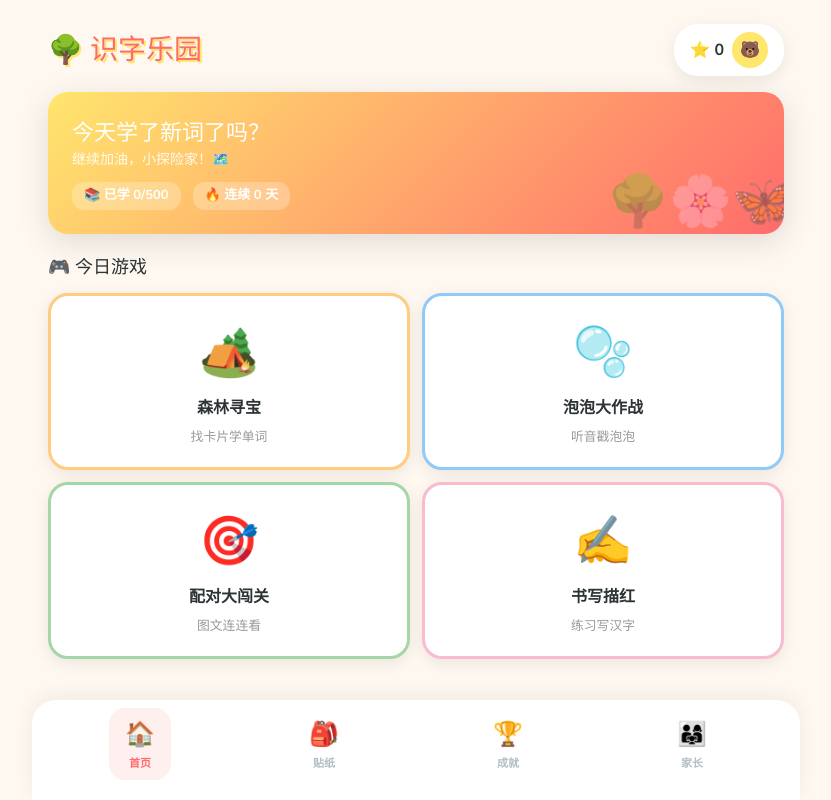
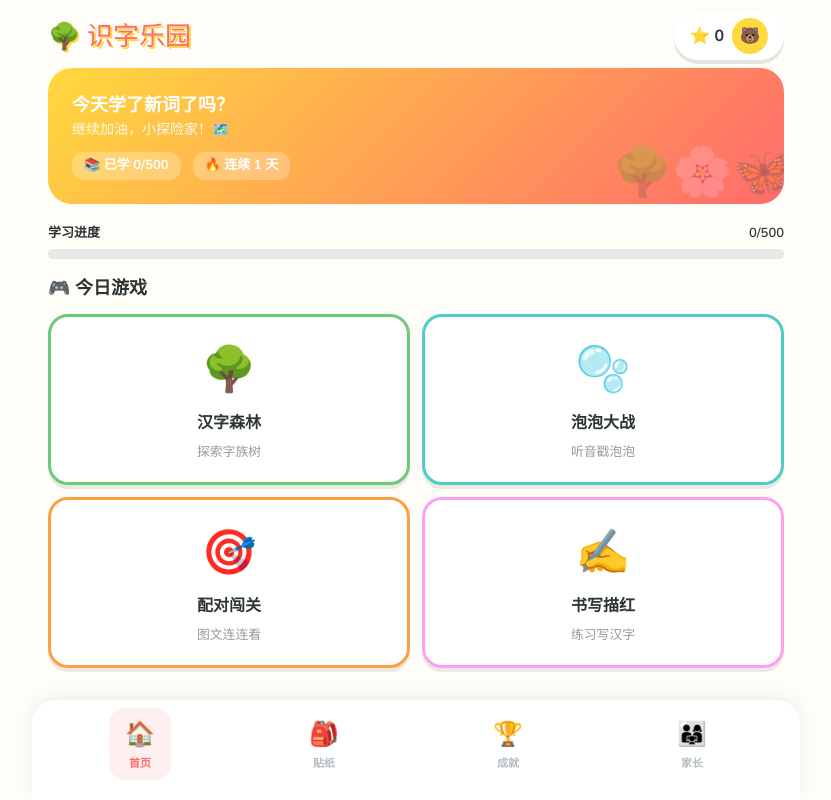
Before and after one commit to zengyforex123456/literacy-kids-app, a React (Vite) app: page / in a window 1280 px wide. Shown: the whole page, without its empty margins (224-1055 px from the left). Built offline with nearby package versions, Linux system fonts and the light colour scheme; a web font is replaced by a local one.

Commit message:
style: BetterBaby设计Token — 主页Tailwind+卡通色彩改造

```diff
--- a/src/index.css
+++ b/src/index.css
@@ -1,18 +1,26 @@
 @import "tailwindcss";
 
 :root {
-  --primary: #FF6B6B;
-  --secondary: #4ECDC4;
-  --accent: #FFE66D;
-  --bg: #FFF8F0;
-  --surface: #FFFFFF;
-  --text: #2D3436;
-  --success: #51CF66;
-  --danger: #FF6B6B;
-  --radius: 20px;
-  --radius-sm: 16px;
-  --shadow: 0 4px 16px rgba(0,0,0,0.08);
-  --shadow-lg: 0 8px 32px rgba(0,0,0,0.12);
+  --bbaby-red: #FF6B6B;
+  --bbaby-red-dark: #E04F4F;
+  --bbaby-blue: #4ECDC4;
+  --bbaby-blue-dark: #3DBBB3;
+  --bbaby-yellow: #FFD93D;
+  --bbaby-yellow-dark: #E6C22C;
+  --bbaby-purple: #A66CFF;
+  --bbaby-purple-dark: #8A4FDE;
+  --bbaby-green: #6BCB77;
+  --bbaby-green-dark: #55B561;
+  --bbaby-orange: #FF9F43;
+  --bbaby-pink: #FF9FF3;
+  --bbaby-cream: #FFFDF7;
+  --bbaby-text: #2D3436;
+  --shadow-sm: 0 4px 0px rgba(0,0,0,0.1);
+  --shadow-md: 0 6px 0px rgba(0,0,0,0.1);
+  --shadow-lg: 0 8px 0px rgba(0,0,0,0.12);
+  --radius-lg: 24px;
+  --radius-md: 16px;
+  --radius-sm: 12px;
   --font-heading: 'ZCOOL KuaiLe', cursive;
   --font-body: 'Nunito', sans-serif;
 }
@@ -21,8 +29,8 @@
 
 body {
   font-family: var(--font-body);
-  background: var(--bg);
-  color: var(--text);
+  background: var(--bbaby-cream);
+  color: var(--bbaby-text);
   -webkit-tap-highlight-color: transparent;
   user-select: none;
   overflow-x: hidden;
@@ -58,8 +66,3 @@ body {
   0% { transform: scale(1); opacity: 1; }
   100% { transform: scale(2); opacity: 0; }
 }
-
-@keyframes rewardBurst {
-  0% { transform: translate(-50%, -50%) scale(0); opacity: 1; }
-  100% { transform: translate(-50%, -50%) scale(3); opacity: 0; }
-}
--- a/src/screens/home/HomeScreen.tsx
+++ b/src/screens/home/HomeScreen.tsx
@@ -1,98 +1,119 @@
 import { useNavigate } from 'react-router-dom'
+import { useEffect } from 'react'
+import { motion } from 'framer-motion'
 import { useUserStore } from '../../shared/stores/userStore'
 import { useVoice } from '../../shared/hooks/useVoice'
 
-import { useEffect } from 'react'
+const GAMES = [
+  { id: 'treasure-hunt', icon: '🌳', label: '汉字森林', desc: '探索字族树', color: '#6BCB77' },
+  { id: 'bubble-pop', icon: '🫧', label: '泡泡大战', desc: '听音戳泡泡', color: '#4ECDC4' },
+  { id: 'matching', icon: '🎯', label: '配对闯关', desc: '图文连连看', color: '#FF9F43' },
+  { id: 'writing', icon: '✍️', label: '书写描红', desc: '练习写汉字', color: '#FF9FF3' },
+]
 
 export function HomeScreen() {
   const navigate = useNavigate()
-  const { name, avatar, coins, streak } = useUserStore()
+  const { name, avatar, coins, streak, checkStreak } = useUserStore()
   const { speak } = useVoice()
 
+  useEffect(() => { checkStreak(); speak('欢迎来到识字乐园！') }, [])
 
-  useEffect(() => { speak('欢迎来到识字乐园！选一个游戏吧！') }, [])
-
-  const games = [
-    { id: 'treasure-hunt', icon: '🔍', label: '森林寻宝', emoji: '🏕️', color: '#FFCC80', desc: '找卡片学单词' },
-    { id: 'bubble-pop', icon: '🫧', label: '泡泡大作战', emoji: '🫧', color: '#90CAF9', desc: '听音戳泡泡' },
-    { id: 'matching', icon: '🧩', label: '配对大闯关', emoji: '🎯', color: '#A5D6A7', desc: '图文连连看' },
-    { id: 'writing', icon: '✏️', label: '书写描红', emoji: '✍️', color: '#F8BBD0', desc: '练习写汉字' },
-  ]
+  const heroBg = 'linear-gradient(135deg, var(--bbaby-yellow), var(--bbaby-red))'
 
   return (
-    <div style={{ padding: '16px 16px 100px', minHeight: '100vh' }}>
+    <div style={{ display:'flex', flexDirection:'column', minHeight:'100vh', paddingBottom:80 }}>
       {/* Header */}
-      <div style={{ display: 'flex', justifyContent: 'space-between', alignItems: 'center', padding: '8px 0 16px' }}>
-        <h1 style={{ fontFamily: 'var(--font-heading)', fontSize: 28, color: 'var(--primary)', textShadow: '2px 2px 0 var(--accent)' }}>
+      <div style={{ display:'flex', justifyContent:'space-between', alignItems:'center', padding:'12px 16px 8px' }}>
+        <h1 style={{ fontFamily:'var(--font-heading)', fontSize:26, color:'var(--bbaby-red)', textShadow:'2px 2px 0 var(--bbaby-yellow)' }}>
           🌳 识字乐园
         </h1>
-        <div style={{ display: 'flex', alignItems: 'center', gap: 8, background: 'white', padding: '8px 16px', borderRadius: 24, boxShadow: 'var(--shadow)', fontWeight: 700 }}>
+        <div style={{ display:'flex', alignItems:'center', gap:8, background:'white', borderRadius:24, padding:'6px 16px', boxShadow:'var(--shadow-sm)', fontWeight:700 }}>
           <span>⭐ {coins}</span>
-          <span style={{ width: 36, height: 36, borderRadius: '50%', background: 'var(--accent)', display: 'flex', alignItems: 'center', justifyContent: 'center' }}>{avatar}</span>
+          <span style={{ width:36, height:36, borderRadius:'50%', background:'var(--bbaby-yellow)', display:'flex', alignItems:'center', justifyContent:'center' }}>{avatar}</span>
         </div>
       </div>
 
       {/* Hero */}
-      <div style={{
-        background: 'linear-gradient(135deg, #FFE66D, #FF6B6B)', borderRadius: 'var(--radius)',
-        padding: 24, color: 'white', marginBottom: 20, position: 'relative', overflow: 'hidden',
-        boxShadow: 'var(--shadow-lg)',
-      }}>
-        <h2 style={{ fontFamily: 'var(--font-heading)', fontSize: 22 }}>今天学了新词了吗？</h2>
-        <p style={{ opacity: 0.9, fontSize: 14 }}>继续加油，{name}！🗺️</p>
-        <div style={{ display: 'flex', gap: 12, marginTop: 12, fontSize: 13, fontWeight: 700 }}>
-          <span style={{ background: 'rgba(255,255,255,0.25)', padding: '4px 12px', borderRadius: 12 }}>📚 已学 0/500</span>
-          <span style={{ background: 'rgba(255,255,255,0.25)', padding: '4px 12px', borderRadius: 12 }}>🔥 连续 {streak} 天</span>
+      <motion.div
+        initial={{ opacity:0, y:-10 }} animate={{ opacity:1, y:0 }}
+        style={{
+          margin:'0 16px', borderRadius:24, padding:24, color:'white', marginBottom:20,
+          position:'relative', overflow:'hidden', background: heroBg,
+        }}
+      >
+        <h2 style={{ fontFamily:'var(--font-heading)', fontSize:18, fontWeight:700 }}>
+          今天学了新词了吗？
+        </h2>
+        <p style={{ fontSize:14, opacity:0.9 }}>继续加油，{name}！🗺️</p>
+        <div style={{ display:'flex', gap:12, marginTop:12, fontSize:13, fontWeight:700 }}>
+          <span style={{ background:'rgba(255,255,255,0.25)', padding:'4px 12px', borderRadius:12 }}>📚 已学 0/500</span>
+          <span style={{ background:'rgba(255,255,255,0.25)', padding:'4px 12px', borderRadius:12 }}>🔥 连续 {streak} 天</span>
         </div>
-        <div style={{ position: 'absolute', right: -10, bottom: -5, fontSize: 50, opacity: 0.4 }}>🌳🌸🦋</div>
+        <div style={{ position:'absolute', right:-8, bottom:-4, fontSize:48, opacity:0.3 }}>🌳🌸🦋</div>
+      </motion.div>
+
+      {/* Progress */}
+      <div style={{ margin:'0 16px', marginBottom:16 }}>
+        <div style={{ display:'flex', justifyContent:'space-between', fontSize:13, fontWeight:600, marginBottom:6 }}>
+          <span>学习进度</span><span>0/500</span>
+        </div>
+        <div style={{ height:10, background:'#E8E8E8', borderRadius:5, overflow:'hidden' }}>
+          <div style={{ height:'100%', width:'0%', background:'linear-gradient(90deg, var(--bbaby-blue), var(--bbaby-green))', borderRadius:5, transition:'width 0.5s' }} />
+        </div>
       </div>
 
-      {/* Game Grid */}
-      <h3 style={{ fontFamily: 'var(--font-heading)', fontSize: 18, marginBottom: 12 }}>🎮 今日游戏</h3>
-      <div style={{ display: 'grid', gridTemplateColumns: '1fr 1fr', gap: 12 }}>
-        {games.map((game) => (
-          <div key={game.id}
-            onClick={() => navigate(`/game/${game.id}`)}
+      {/* Game Cards */}
+      <h3 style={{ fontFamily:'var(--font-heading)', fontSize:18, fontWeight:700, padding:'0 16px', marginBottom:12 }}>
+        🎮 今日游戏
+      </h3>
+      <div style={{ display:'grid', gridTemplateColumns:'1fr 1fr', gap:12, padding:'0 16px' }}>
+        {GAMES.map((game) => (
+          <motion.div key={game.id}
+            whileHover={{ scale:1.04 }}
+            whileTap={{ scale:0.95 }}
+            onClick={() => navigate('/game/' + game.id)}
             style={{
-              background: 'white', borderRadius: 'var(--radius)', padding: '20px 16px',
-              textAlign: 'center', cursor: 'pointer', boxShadow: 'var(--shadow)',
-              border: `3px solid ${game.color}`, minHeight: 150,
-              display: 'flex', flexDirection: 'column', alignItems: 'center',
-              justifyContent: 'center', gap: 8, transition: 'transform 0.2s',
+              background:'white', borderRadius:20, padding:'20px 16px',
+              textAlign:'center', cursor:'pointer',
+              boxShadow:'0 4px 0 rgba(0,0,0,0.08)',
+              border:'3px solid ' + game.color,
+              minHeight:150, display:'flex', flexDirection:'column',
+              alignItems:'center', justifyContent:'center', gap:8,
+              transition:'transform 0.2s',
             }}
-            onMouseEnter={e => (e.currentTarget.style.transform = 'translateY(-4px)')}
-            onMouseLeave={e => (e.currentTarget.style.transform = 'translateY(0)')}
           >
-            <div style={{ fontSize: 48 }}>{game.emoji}</div>
-            <div style={{ fontWeight: 700, fontSize: 16, fontFamily: 'var(--font-heading)' }}>{game.label}</div>
-            <small style={{ color: '#999' }}>{game.desc}</small>
-          </div>
+            <div style={{ fontSize:44 }}>{game.icon}</div>
+            <div style={{ fontWeight:700, fontSize:16, fontFamily:'var(--font-heading)' }}>{game.label}</div>
+            <small style={{ color:'#999' }}>{game.desc}</small>
+          </motion.div>
         ))}
       </div>
 
       {/* Bottom Nav */}
       <div style={{
-        position: 'fixed', bottom: 0, left: '50%', transform: 'translateX(-50%)',
-        maxWidth: 768, width: '100%', display: 'flex', justifyContent: 'space-around',
-        background: 'white', padding: '8px 16px 20px', borderRadius: '24px 24px 0 0',
-        boxShadow: '0 -4px 20px rgba(0,0,0,0.06)', zIndex: 100,
+        position:'fixed', bottom:0, left:'50%', transform:'translateX(-50%)',
+        maxWidth:768, width:'100%',
+        display:'flex', justifyContent:'space-around',
+        background:'white', padding:'8px 16px 20px',
+        borderRadius:'24px 24px 0 0',
+        boxShadow:'0 -4px 20px rgba(0,0,0,0.06)', zIndex:100,
       }}>
         {[
-          { icon: '🏠', label: '首页', active: true },
-          { icon: '🎒', label: '贴纸', onClick: () => navigate('/rewards') },
-          { icon: '🏆', label: '成就', onClick: () => navigate('/rewards') },
-          { icon: '👨‍👩‍👧', label: '家长', onClick: () => navigate('/parent') },
+          { icon:'🏠', label:'首页', active:true },
+          { icon:'🎒', label:'贴纸', onClick:() => navigate('/rewards') },
+          { icon:'🏆', label:'成就', onClick:() => navigate('/rewards') },
+          { icon:'👨‍👩‍👧', label:'家长', onClick:() => navigate('/parent') },
         ].map(item => (
           <div key={item.label}
             onClick={item.onClick}
             style={{
-              display: 'flex', flexDirection: 'column', alignItems: 'center', gap: 4,
-              fontSize: 11, fontWeight: 700, cursor: 'pointer',
-              color: item.active ? 'var(--primary)' : '#B2BEC3',
+              display:'flex', flexDirection:'column', alignItems:'center', gap:4,
+              fontSize:11, fontWeight:700, cursor:'pointer',
+              color: item.active ? 'var(--bbaby-red)' : '#B2BEC3',
               background: item.active ? '#FFF0F0' : 'transparent',
-              padding: '8px 16px', borderRadius: 16,
+              padding:'8px 16px', borderRadius:16,
             }}>
-            <span style={{ fontSize: 24 }}>{item.icon}</span>
+            <span style={{ fontSize:24 }}>{item.icon}</span>
             {item.label}
           </div>
         ))}
```
